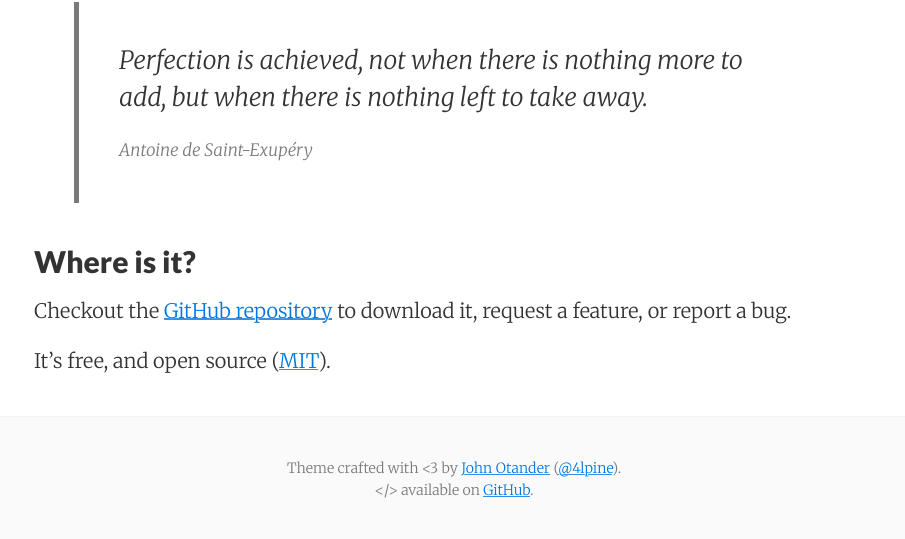
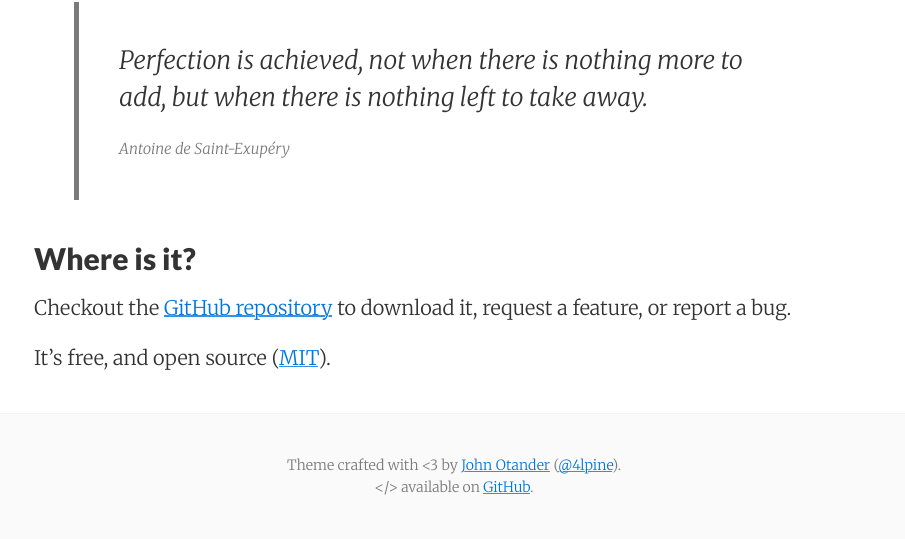
Before and after one commit to ddubny/studyrecord, a Jekyll site: the page built from _posts/2014-06-11-welcome-to-pixyll.markdown, in a window 1280 px wide. Shown: the part 598-1137 px from the top of the page, without its empty margins (186-1091 px from the left). Built offline with Jekyll 4.4.1, drawn with Linux system fonts in a browser that asks for light colours.

Commit message:
fontsize

```diff
--- a/_sass/_blockquotes.scss
+++ b/_sass/_blockquotes.scss
@@ -9,7 +9,7 @@ blockquote footer {
   background-color: #fff;
   border-color: transparent;
   color: #7a7a7a;
-  font-size: .85rem;
+  font-size: .60srem;
   -style: normal;
   text-align: left;
   padding: 0;
```
